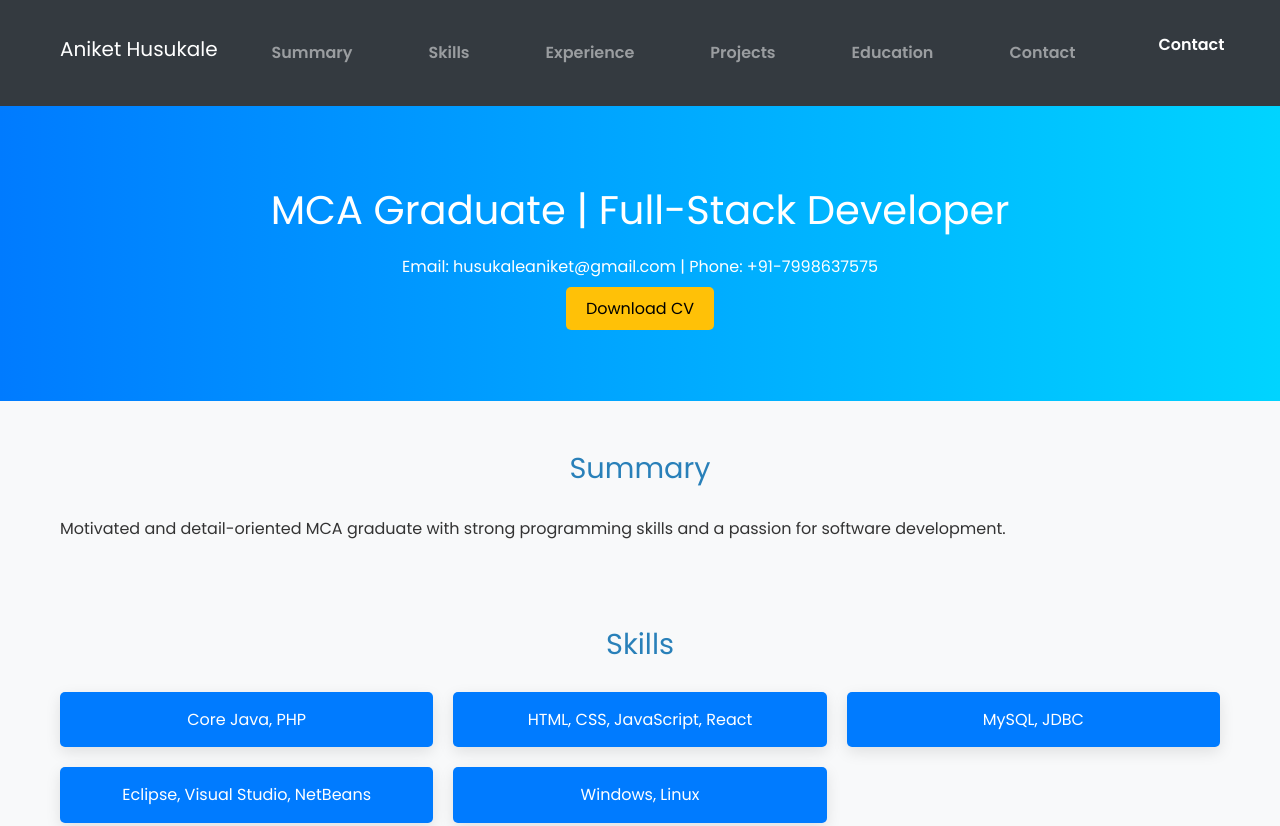
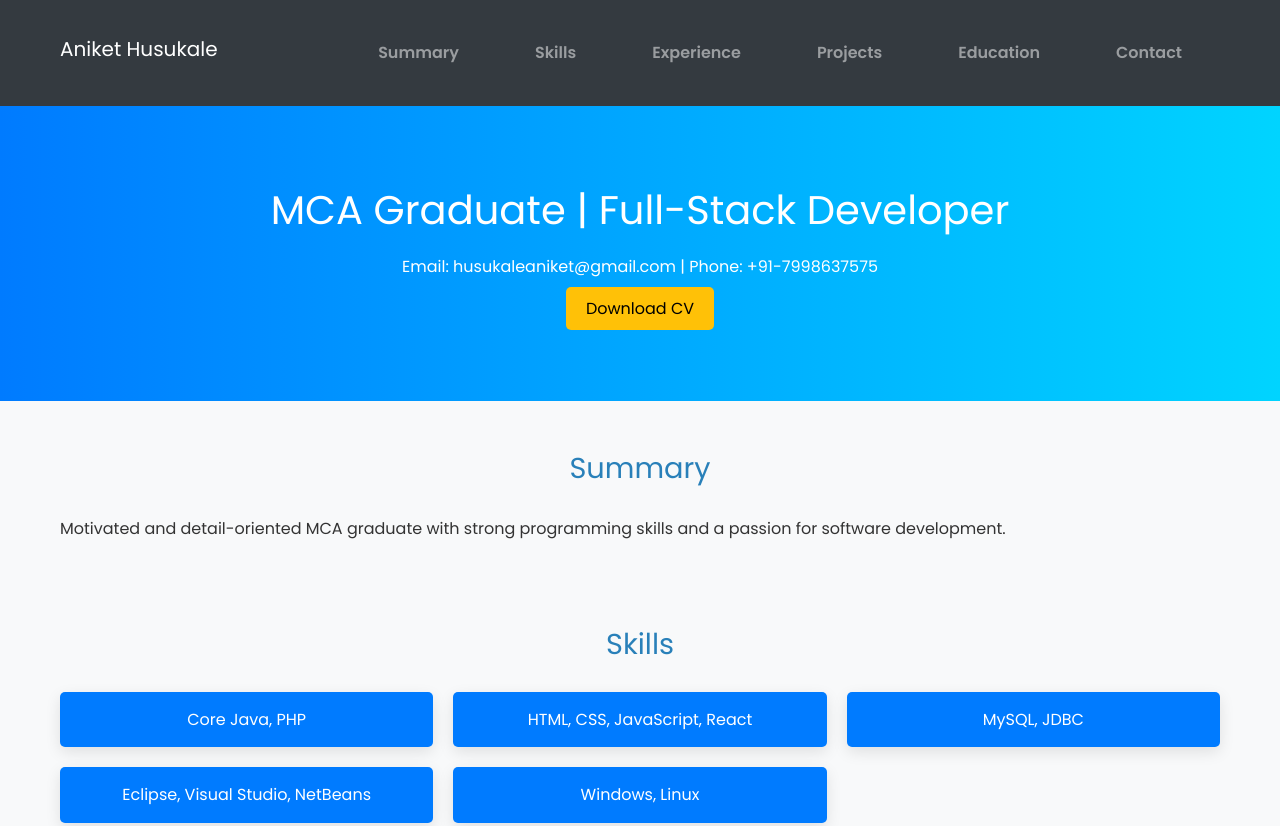
Before and after one commit to aniket7075/PortfolioNew, a plain HTML site: page Index.html in a window 1280 px wide. Shown: the top 826 px of the page. Drawn offline with nearby package versions, Linux system fonts and the light colour scheme.

Commit message:
Update Index.html

```diff
--- a/Index.html
+++ b/Index.html
@@ -105,8 +105,8 @@
                     <li class="nav-item"><a class="nav-link" href="#experience">Experience</a></li>
                     <li class="nav-item"><a class="nav-link" href="#projects">Projects</a></li>
                     <li class="nav-item"><a class="nav-link" href="#education">Education</a></li>
-                    <li class="nav-item"><a class="nav-link" href="contact">Contact</a></li>
-                    <li class="nav-item"></li><a href="contact.html"> Contact</a></li>
+                    <li class="nav-item"><a class="nav-link" href="#contact">Contact</a></li>
+
 
                 </ul>
             </div>
```
